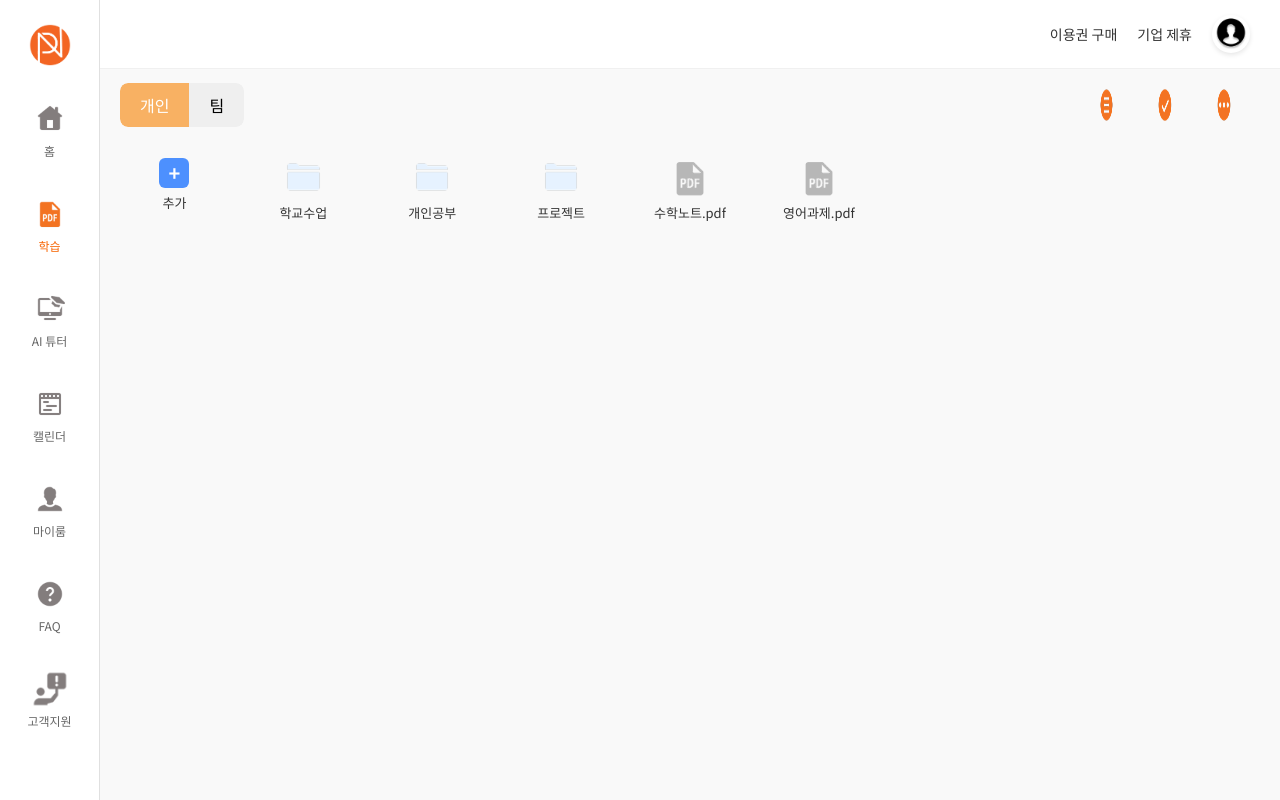
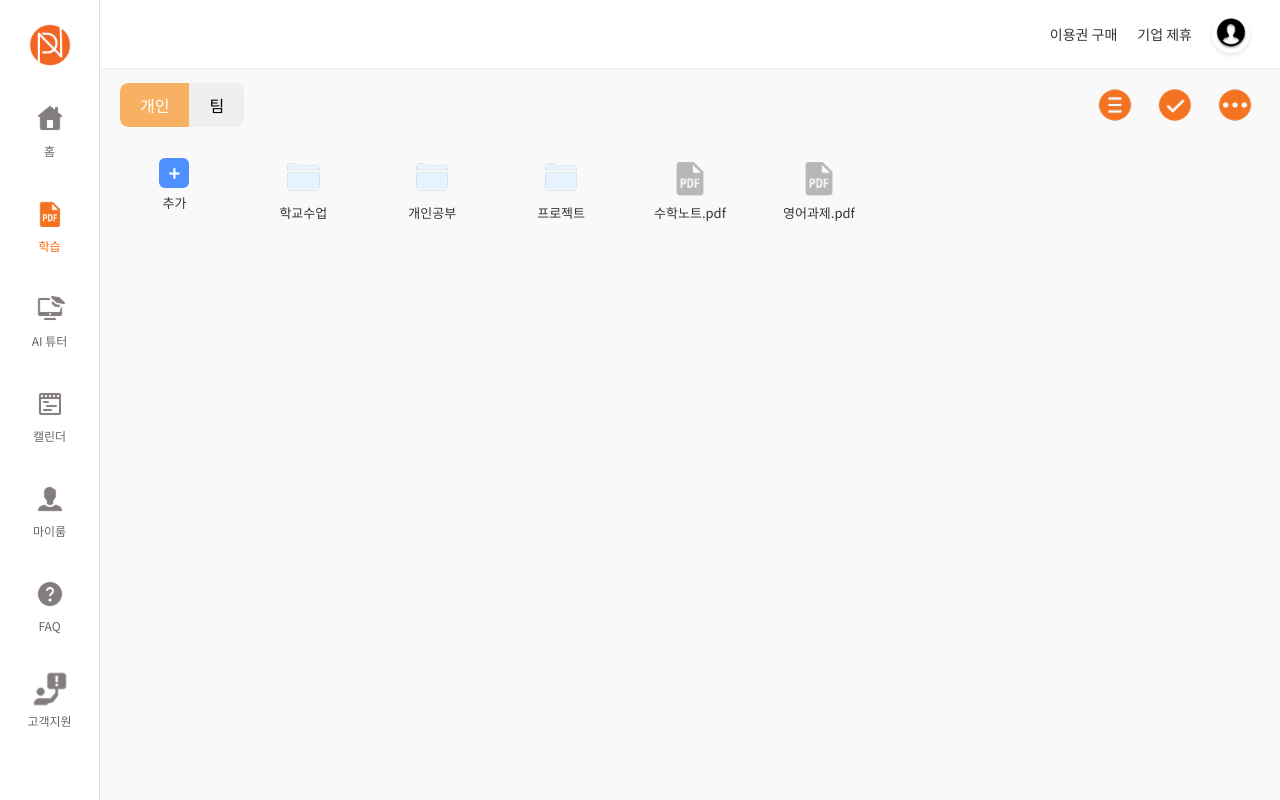
Before and after one commit to iamgayeon/planova_web, a Vue app: page /student/pdf in a window 1280 px wide. Built offline with nearby package versions, Linux system fonts and the light colour scheme; sample sign-in values are in the browser's storage; what v-calendar, vue-awesome-paginate would draw is missing.

Commit message:
Design : 회원 Pdf 페이지 아이콘 크기 변경

```diff
--- a/src/pages/student/pdf/StudentPdfPage.vue
+++ b/src/pages/student/pdf/StudentPdfPage.vue
@@ -430,7 +430,7 @@ export default {
 }
 
 .action-icon {
-  width: 40%;
+  width: 40px;
   height: 40px;
   background-color: transparent;
 }
```
